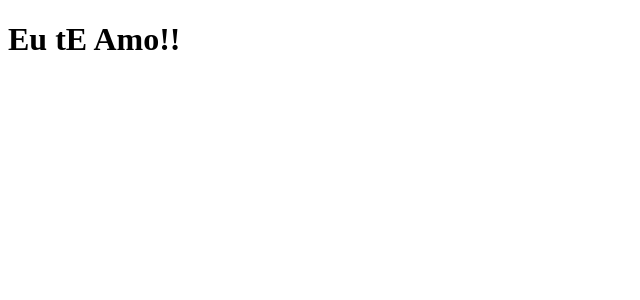
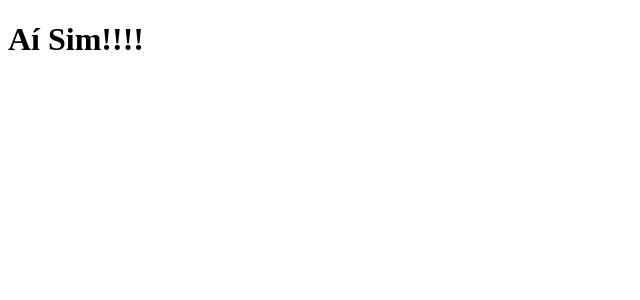
Before and after one commit to JpAngelo23/clone-tabnews, a Next.js app: page / in a window 1280 px wide. Shown: the top 300 px of the page, without its empty margins (0-640 px from the left). Built offline with nearby package versions, Linux system fonts and the light colour scheme.

Commit message:
sexto commit - criando um novo deploy

```diff
--- a/pages/index.js
+++ b/pages/index.js
@@ -1,5 +1,5 @@
 function Home() {
-return <h1> Eu tE Amo!! </h1>
+return <h1> Aí Sim!!!! </h1>
 };
 
 export default Home;
```
